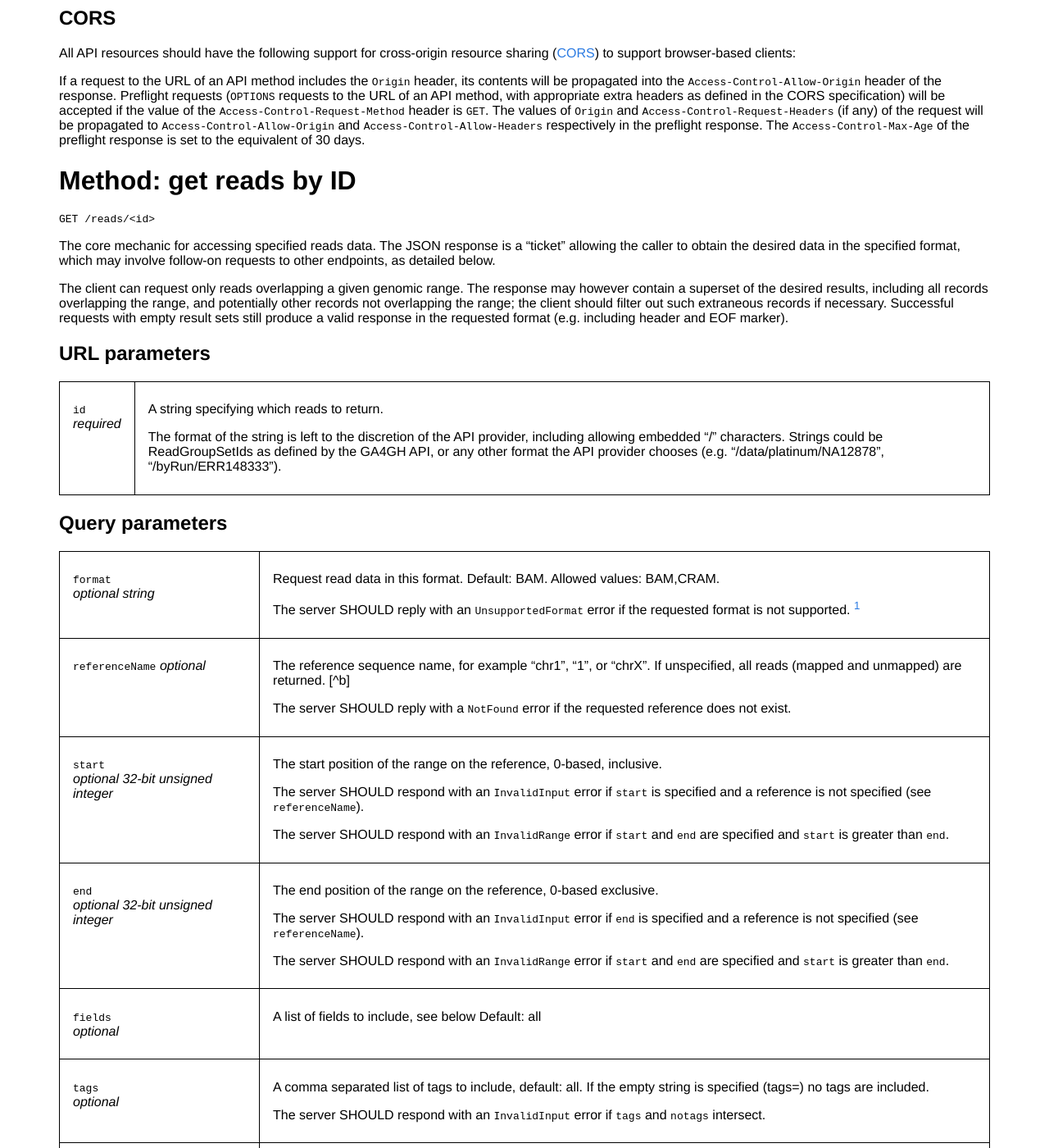
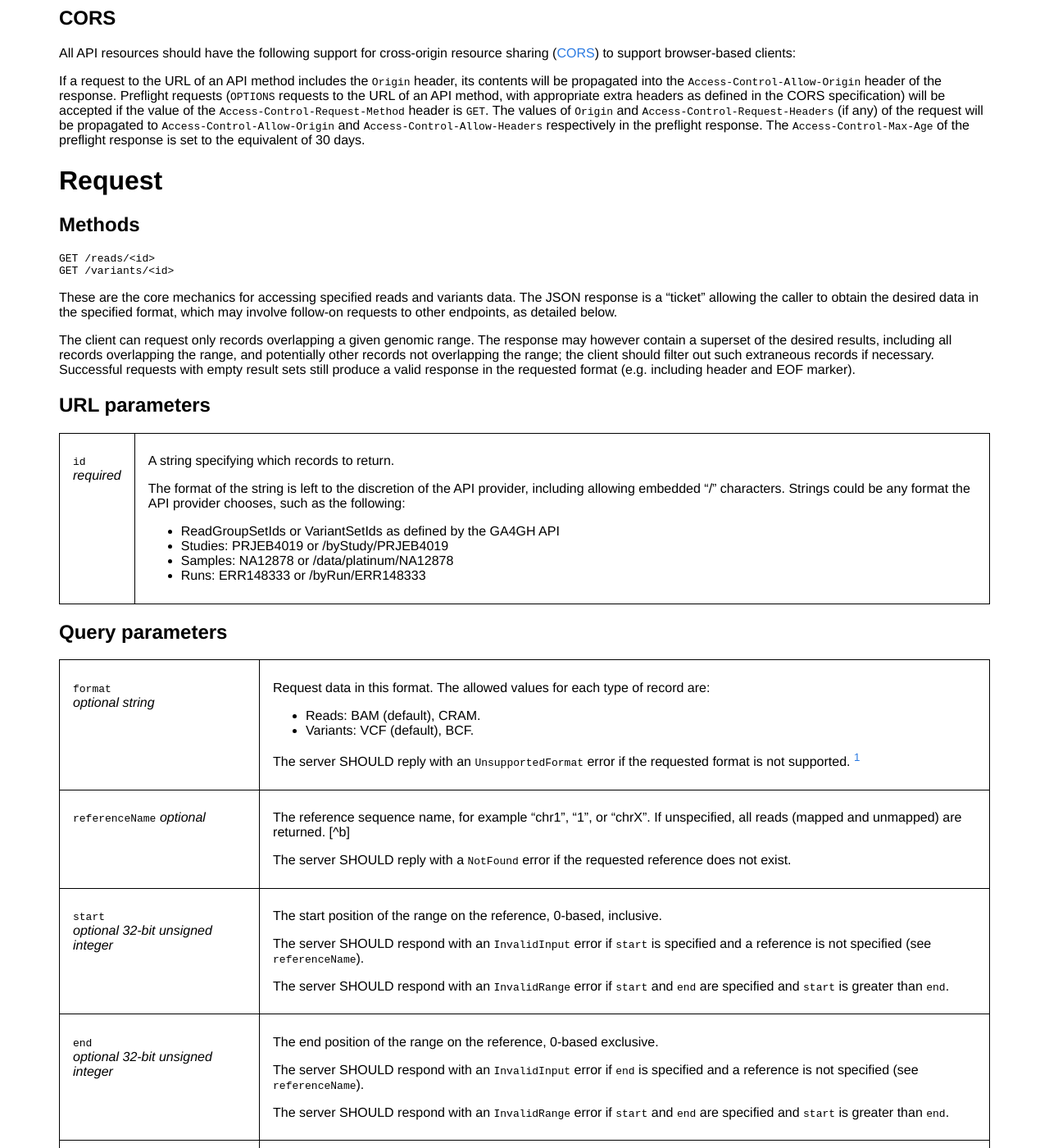
Before and after one commit to samtools/hts-specs, a Jekyll site: the page built from htsget.md, in a window 1280 px wide and 1400 px high, scrolled down 2006 px. Shown: the whole window at 82% size. Built offline with Jekyll 4.4.1, drawn with Linux system fonts in a browser that asks for light colours; some of the changed text lies outside the part shown.

Commit message:
Unified reads and variants endpoint description under a single section 'Request'

```diff
--- a/htsget.md
+++ b/htsget.md
@@ -114,14 +114,16 @@ If a request to the URL of an API method includes the `Origin` header, its conte
 The values of `Origin` and `Access-Control-Request-Headers` (if any) of the request will be propagated to `Access-Control-Allow-Origin` and `Access-Control-Allow-Headers` respectively in the preflight response.
 The `Access-Control-Max-Age` of the preflight response is set to the equivalent of 30 days.
 
+# Request
 
-# Method: get reads by ID
+## Methods
 
     GET /reads/<id>
+    GET /variants/<id>
 
-The core mechanic for accessing specified reads data. The JSON response is a "ticket" allowing the caller to obtain the desired data in the specified format, which may involve follow-on requests to other endpoints, as detailed below.
+These are the core mechanics for accessing specified reads and variants data. The JSON response is a "ticket" allowing the caller to obtain the desired data in the specified format, which may involve follow-on requests to other endpoints, as detailed below.
 
-The client can request only reads overlapping a given genomic range. The response may however contain a superset of the desired results, including all records overlapping the range, and potentially other records not overlapping the range; the client should filter out such extraneous records if necessary. Successful requests with empty result sets still produce a valid response in the requested format (e.g. including header and EOF marker).
+The client can request only records overlapping a given genomic range. The response may however contain a superset of the desired results, including all records overlapping the range, and potentially other records not overlapping the range; the client should filter out such extraneous records if necessary. Successful requests with empty result sets still produce a valid response in the requested format (e.g. including header and EOF marker).
 
 ## URL parameters
 
@@ -130,9 +132,15 @@ The client can request only reads overlapping a given genomic range. The respons
 `id`
 _required_
 </td><td>
-A string specifying which reads to return.
+A string specifying which records to return.
 
-The format of the string is left to the discretion of the API provider, including allowing embedded "/" characters. Strings could be ReadGroupSetIds as defined by the GA4GH API, or any other format the API provider chooses (e.g. "/data/platinum/NA12878", "/byRun/ERR148333").
+The format of the string is left to the discretion of the API provider, including allowing embedded "/" characters. Strings could be any format the API provider chooses, such as the following:
+
+* ReadGroupSetIds or VariantSetIds as defined by the GA4GH API
+* Studies: PRJEB4019 or /byStudy/PRJEB4019
+* Samples: NA12878 or /data/platinum/NA12878
+* Runs: ERR148333 or /byRun/ERR148333
+
 </td></tr>
 </table>
 
@@ -143,7 +151,10 @@ The format of the string is left to the discretion of the API provider, includin
 `format`
 _optional string_
 </td><td>
-Request read data in this format. Default: BAM. Allowed values: BAM,CRAM.
+Request data in this format. The allowed values for each type of record are:
+
+* Reads: BAM (default), CRAM.
+* Variants: VCF (default), BCF.
 
 The server SHOULD reply with an `UnsupportedFormat` error if the requested format is not supported.
 [^a]
@@ -162,11 +173,9 @@ _optional 32-bit unsigned integer_
 </td><td>
 The start position of the range on the reference, 0-based, inclusive.
 
-The server SHOULD respond with an `InvalidInput` error if `start` is specified and a reference is not specified
-(see `referenceName`).
+The server SHOULD respond with an `InvalidInput` error if `start` is specified and a reference is not specified (see `referenceName`).
 
-The server SHOULD respond with an `InvalidRange` error if `start` and `end` are specified and `start` is greater
-than `end`.
+The server SHOULD respond with an `InvalidRange` error if `start` and `end` are specified and `start` is greater than `end`.
 </td></tr>
 <tr markdown="block"><td>
 `end`
@@ -174,17 +183,15 @@ _optional 32-bit unsigned integer_
 </td><td>
 The end position of the range on the reference, 0-based exclusive.
 
-The server SHOULD respond with an `InvalidInput` error if `end` is specified and a reference is not specified
-(see `referenceName`).
+The server SHOULD respond with an `InvalidInput` error if `end` is specified and a reference is not specified (see `referenceName`).
 
-The server SHOULD respond with an `InvalidRange` error if `start` and `end` are specified and `start` is greater
-than `end`.
+The server SHOULD respond with an `InvalidRange` error if `start` and `end` are specified and `start` is greater than `end`.
 </td></tr>
 <tr markdown="block"><td>
 `fields`
 _optional_
 </td><td>
-A list of fields to include, see below
+A list of fields to include, see below.
 Default: all
 </td></tr>
 <tr markdown="block"><td>
@@ -224,98 +231,6 @@ SEQ	| Read bases
 QUAL	| Base quality scores
 
 Example: `fields=QNAME,FLAG,POS`.
-
-
-# Method: get variants by ID
-
-    GET /variants/<id>
-
-The core mechanic for accessing specified variant data. The JSON response is a "ticket" allowing the caller to obtain the desired data in the specified format, which may involve follow-on requests to other endpoints, as detailed below.
-
-The client can request only variants overlapping a given genomic range. The response may however contain a superset of the desired results, including all records overlapping the range, and potentially other records not overlapping the range; the client should filter out such extraneous records if necessary. Successful requests with empty result sets still produce a valid response in the requested format (e.g. including header and EOF marker).
-
-## URL parameters
-
-<table>
-<tr markdown="block"><td>
-`id`
-_required_
-</td><td>
-A string specifying which variants to return.
-
-The format of the string is left to the discretion of the API provider, including allowing embedded "/" characters. Strings could be VariantSetIds as defined by the GA4GH API, or any other format the API provider chooses (e.g. "/data/platinum/NA12878", "/byStudy/PRJEB4019").
-</td></tr>
-</table>
-
-
-## Query parameters
-
-<table>
-<tr markdown="block"><td>
-`format`
-_optional string_
-</td><td>
-Request variant data in this format. Allowed values: BCF, VCF.
-
-The server SHOULD reply with an `UnsupportedFormat` error if the requested format is not supported.
-[^a]
-</td></tr>
-<tr markdown="block"><td>
-`referenceName`
-_optional_
-</td><td>
-The reference sequence name, for example "chr1", "1", or "chrX". If unspecified, all variants (mapped and unmapped) are returned. [^b]
-
-The server SHOULD reply with a `NotFound` error if the requested reference does not exist.
-</td></tr>
-<tr markdown="block"><td>
-`start`
-_optional 32-bit unsigned integer_
-</td><td>
-The start position of the range on the reference, 0-based, inclusive.
-
-The server SHOULD respond with an `InvalidInput` error if `start` is specified and a reference is not specified
-(see `referenceName`).
-
-The server SHOULD respond with an `InvalidRange` error if `start` and `end` are specified and `start` is greater
-than `end`.
-</td></tr>
-<tr markdown="block"><td>
-`end`
-_optional 32-bit unsigned integer_
-</td><td>
-The end position of the range on the reference, 0-based exclusive.
-
-The server SHOULD respond with an `InvalidInput` error if `end` is specified and a reference is not specified
-(see `referenceName`).
-
-The server SHOULD respond with an `InvalidRange` error if `start` and `end` are specified and `start` is greater
-than `end`.
-</td></tr>
-<tr markdown="block"><td>
-`fields`
-_optional_
-</td><td>
-A list of fields to include, see below
-Default: all
-</td></tr>
-<tr markdown="block"><td>
-`tags`
-_optional_
-</td><td>
-A comma separated list of tags to include, default: all. If the empty string is specified (tags=) no tags are included.
-
-The server SHOULD respond with an `InvalidInput` error if `tags` and `notags` intersect.
-</td></tr>
-<tr markdown="block"><td>
-`notags`
-_optional_
-</td><td>
-A comma separated list of tags to exclude, default: none.
-
-The server SHOULD respond with an `InvalidInput` error if `tags` and `notags` intersect.
-</td></tr>
-</table>
 
 # Response
 
```
